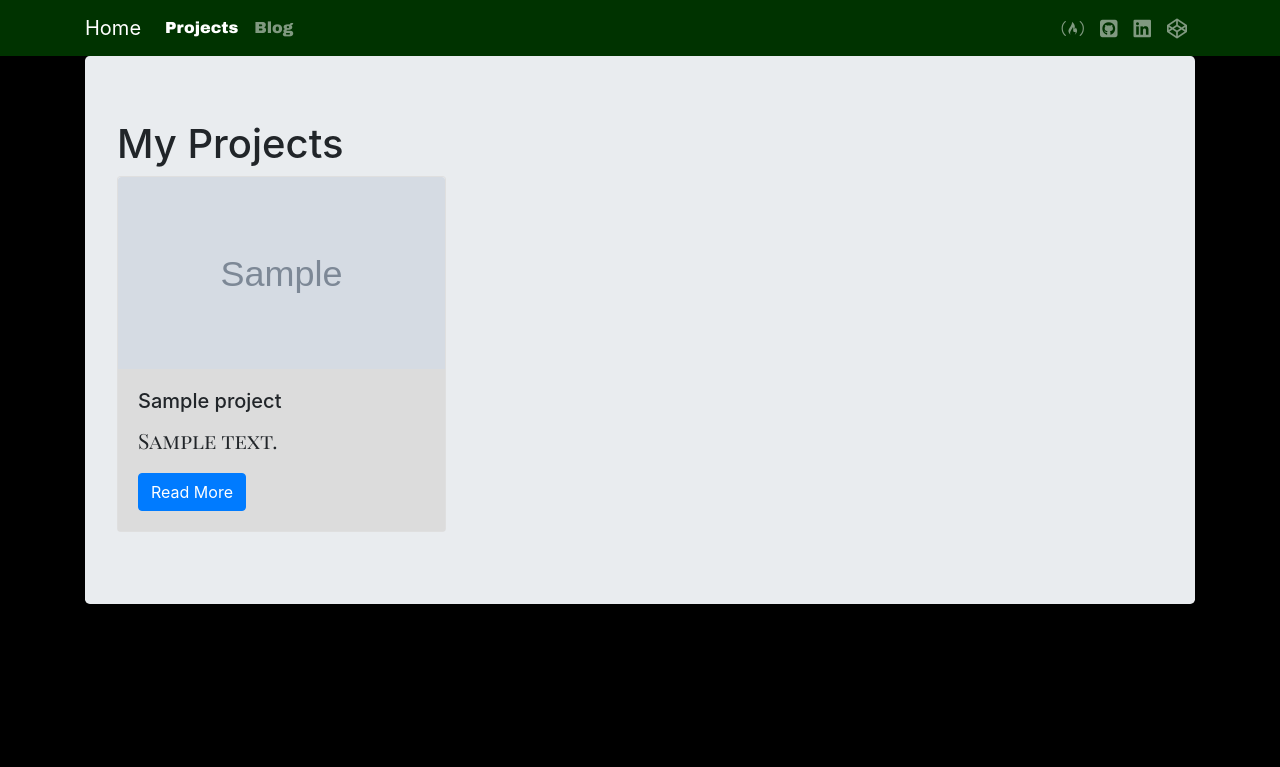
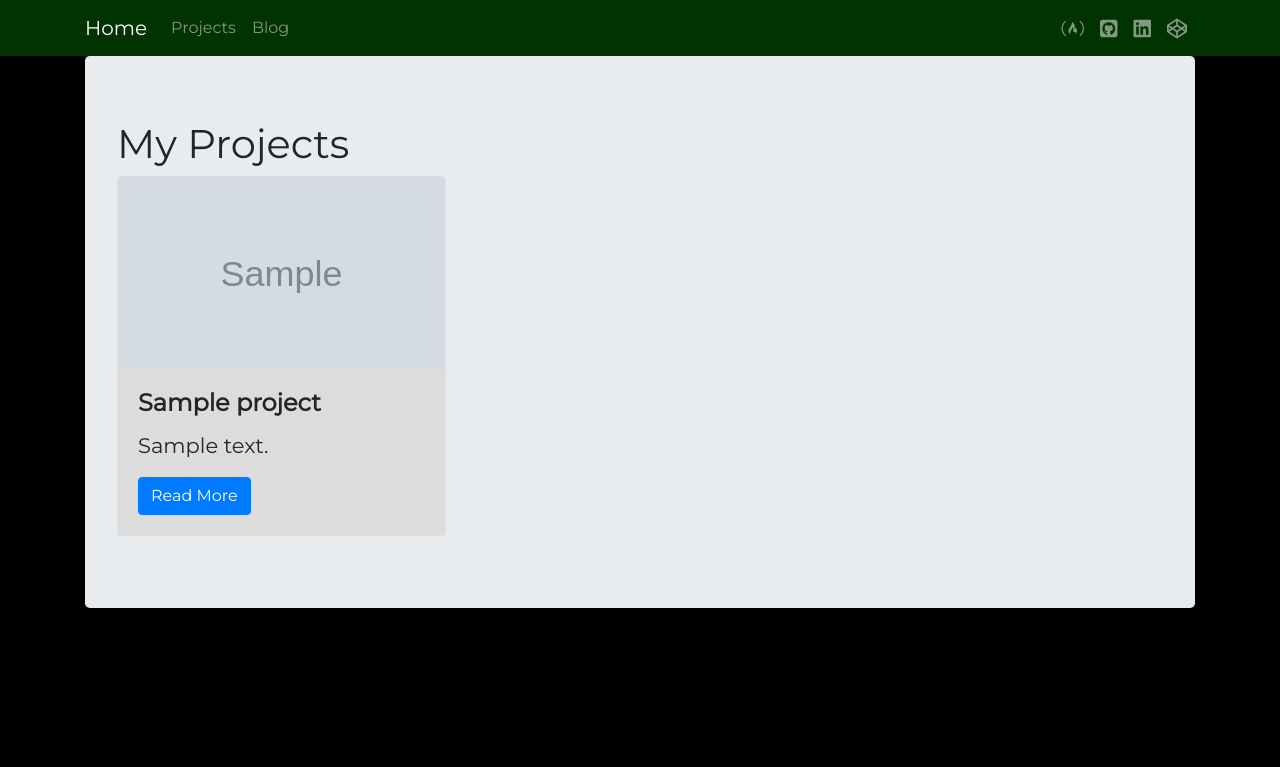
Before and after one commit to waterseeker/django-portfolio, a Django app: page /projects/ in a window 1280 px wide. Shown: the top 767 px of the page. Run offline with Django 3.2, Linux system fonts and the light colour scheme; tables that the repository leaves empty hold one stand-in row (values such as "Sample post"); grey boxes marked "Sample" are stand-in pictures; some libraries are stand-ins or nearby versions.

Commit message:
styling changes

```diff
--- a/blog/templates/blog_index.html
+++ b/blog/templates/blog_index.html
@@ -15,7 +15,7 @@
         </a>&nbsp;
         {% endfor %}
     </small>
-    <p>{{ post.body | slice:":400" }}...</p>
+    <p>{{ post.body | slice:":200" }}...</p>
     {% endfor %}
 </div>
 {% endblock %}
--- a/core/templates/base.html
+++ b/core/templates/base.html
@@ -4,6 +4,7 @@
         <meta charset="UTF-8">
         <title>{% block title %}{% endblock %}</title>
         <meta name="viewport" content="width=device-width, initial-scale=1">
+        <link href="https://fonts.googleapis.com/css?family=Montserrat&display=swap" rel="stylesheet">
         <link href="https://fonts.googleapis.com/css?family=Playfair+Display+SC" rel="stylesheet">
         <link href="https://fonts.googleapis.com/css?family=Archivo+Black|Playfair+Display+SC" rel="stylesheet">
         <link rel="stylesheet" href="https://stackpath.bootstrapcdn.com/bootstrap/4.4.1/css/bootstrap.min.css" integrity="sha384-Vkoo8x4CGsO3+Hhxv8T/Q5PaXtkKtu6ug5TOeNV6gBiFeWPGFN9MuhOf23Q9Ifjh" crossorigin="anonymous">
@@ -20,7 +21,7 @@
                 </button>
                 <div class="collapse navbar-collapse" id="navbarSupportedContent">
                     <ul class="navbar-nav mr-auto">
-                        <li class="nav-item active">
+                        <li class="nav-item">
                             <a class="nav-link" href="{% url 'project_index' %}">Projects</a>
                         </li>
                         <li class="nav-item">
--- a/projects/models.py
+++ b/projects/models.py
@@ -2,7 +2,7 @@ from django.db import models
 
 # Create your models here.
 class Technology(models.Model):
-    name = models.CharField(max_length=50)
+    name = models.CharField(max_length=100)
 
     def __str__(self):
         return self.name
--- a/projects/templates/project_index.html
+++ b/projects/templates/project_index.html
@@ -12,8 +12,8 @@
                 <div class="card mb-2">
                     <img class="card-img-top" src="{{ project.image.url }}">
                     <div class="card-body">
-                        <h5 class="card-title">{{ project.title }}</h5>
-                        <p class="card-text">{{ project.description }}</p>
+                        <h4 class="card-title">{{ project.title }}</h4>
+                        <p class="card-text">{{ project.description | truncatechars:150 }}</p>
                         <a href="{% url 'project_detail' project.pk %}"
                         class="btn btn-primary">
                             Read More
--- a/static/css/core.css
+++ b/static/css/core.css
@@ -1,5 +1,6 @@
 body {
     background-color: black;
+    font-family: 'Montserrat', sans-serif;
   }
 
   .navbar {
@@ -22,15 +23,13 @@ body {
     padding: 30px;
     background-color: #003300;
     color: #c5c5c4;
-    font-family: 'Playfair Display SC', serif;
-    font-family: 'Archivo Black', sans-serif;
+    font-family: 'Montserrat', sans-serif;
     margin-left:null;
   }
 
   .project-title {
     font-size: 1.5em;
-    font-family: 'Playfair Display SC', serif;
-    font-family: 'Archivo Black', sans-serif;
+    font-family: 'Montserrat', sans-serif;
   }
 
   .project-pic {
@@ -40,8 +39,7 @@ body {
 
   .exp-title {
     font-size: 1.5em;
-    font-family: 'Playfair Display SC', serif;
-    font-family: 'Archivo Black', sans-serif;
+    font-family: 'Montserrat', sans-serif;
   }
 
   .exp-pic {
@@ -49,12 +47,11 @@ body {
   }
 
   p{
-    font-family: 'Playfair Display SC', serif;
+    font-family: 'Montserrat', sans-serif;
   }
 
   li {
-    font-family: 'Playfair Display SC', serif;
-    font-family: 'Archivo Black', sans-serif;
+    font-family: 'Montserrat', sans-serif;
   }
 
   .contact-container {
@@ -77,3 +74,8 @@ body {
   .jumbotron p{
         font-size: 21px;
   }
+
+  .card-text {
+      font-family: 'Montserrat', sans-serif;
+  {
+  }
--- a/static/css/projects.css
+++ b/static/css/projects.css
@@ -4,6 +4,10 @@
     object-fit: cover;
 }
 
+.card-title {
+    font-weight: bold;
+}
+
 div .card-body{
     background-color: gainsboro;
 }
```
